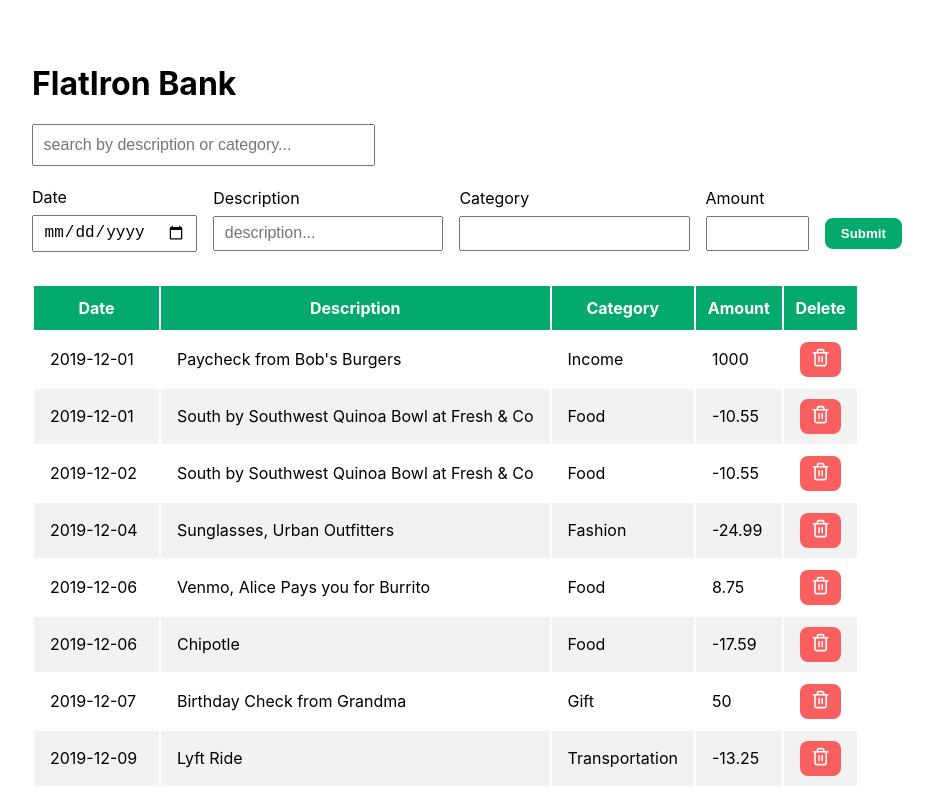
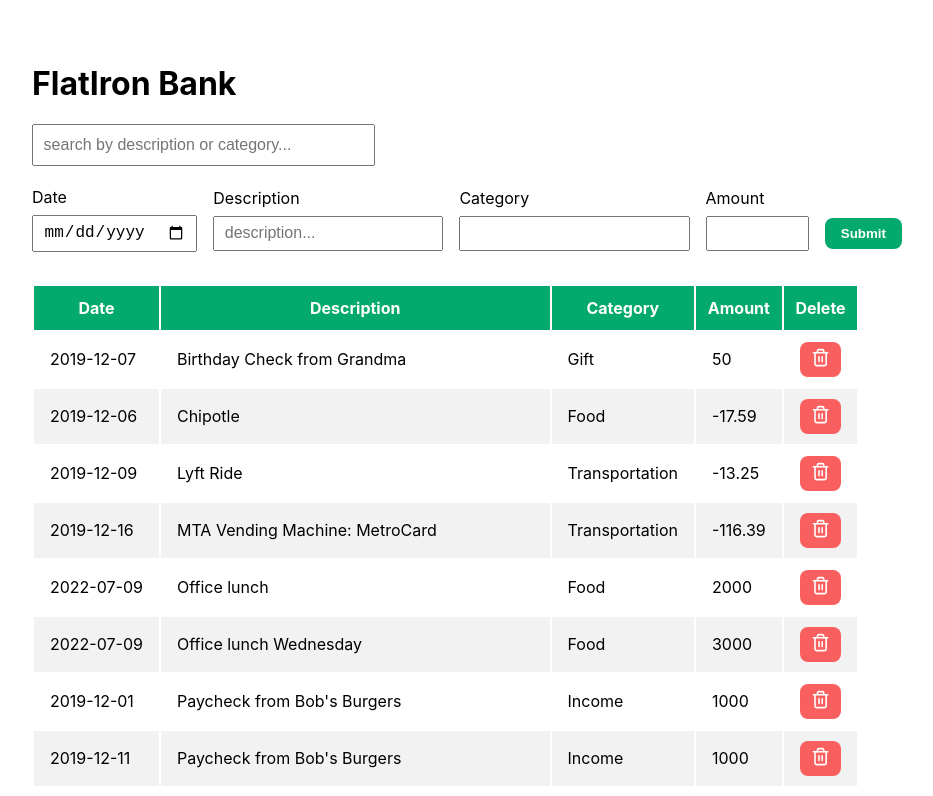
Before and after one commit to arnold-aswan/Bank-Of-Flatiron, a React (Create React App) app: page / in a window 1280 px wide. Shown: the top 796 px of the page, without its empty margins (32-965 px from the left). Built offline with nearby package versions, Linux system fonts and the light colour scheme; data requests are answered from the project's data file.

Commit message:
added sort function to table

```diff
--- a/src/components/TransactionTable.js
+++ b/src/components/TransactionTable.js
@@ -28,34 +28,24 @@ function TransactionTable({
     );
   };
 
-  const sort = (data, description) => {
-    let sorted = data.sort(function (a, b) {
-      if (a.desc < b.desc) {
+  const sort = (arr) => {
+    arr.sort(function (a, b) {
+      if (a.description < b.description) {
         return -1;
       }
-      if (a.desc > b.desc) {
+      if (a.description > b.description) {
         return 1;
       }
       return 0;
     });
   };
-  filtered = filtered.sort(function (a, b) {
-    if (a.description < b.description) {
-      return -1;
-    }
-    if (a.description > b.description) {
-      return 1;
-    }
-    return 0;
-  });
 
-  //   const filteredData2 = sort(filtered, data.category).map((data) => {
-  //     return table(data);
-  //   });
+  sort(filtered);
   const filteredData = filtered.map((data) => {
     return table(data);
   });
 
+  sort(transaction);
   const nonFilteredData = transaction.map((data) => {
     return table(data);
   });
@@ -75,7 +65,7 @@ function TransactionTable({
         <tbody>{search.length > 0 ? filteredData : nonFilteredData}</tbody>
       </table>
       <h3 className="error-search">
-        {filteredData.length < 1 && "Search query not found."}
+        {/* {filteredData.length < 1 ? "Search query not found." : null} */}
       </h3>
     </div>
   );
```
